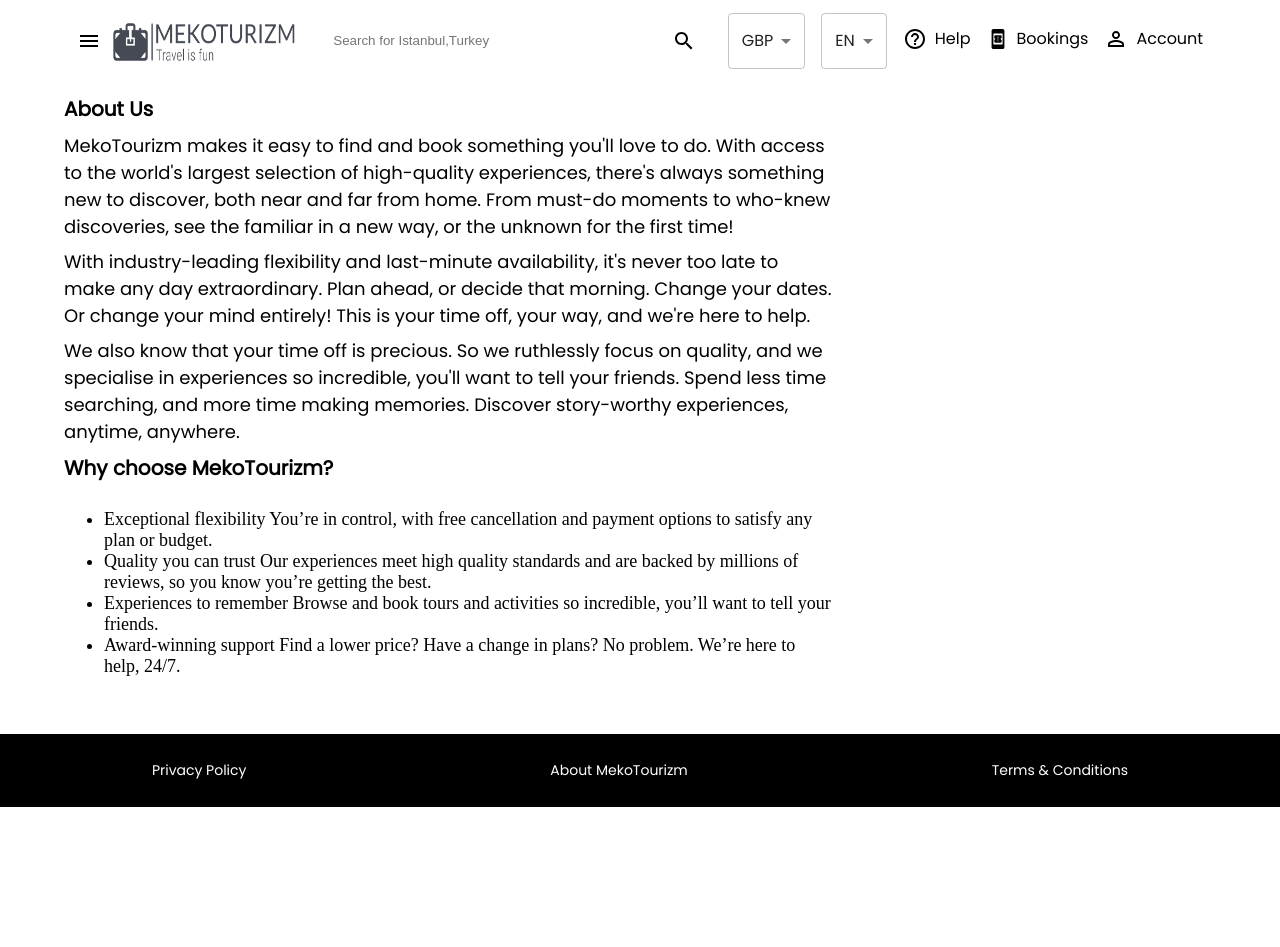
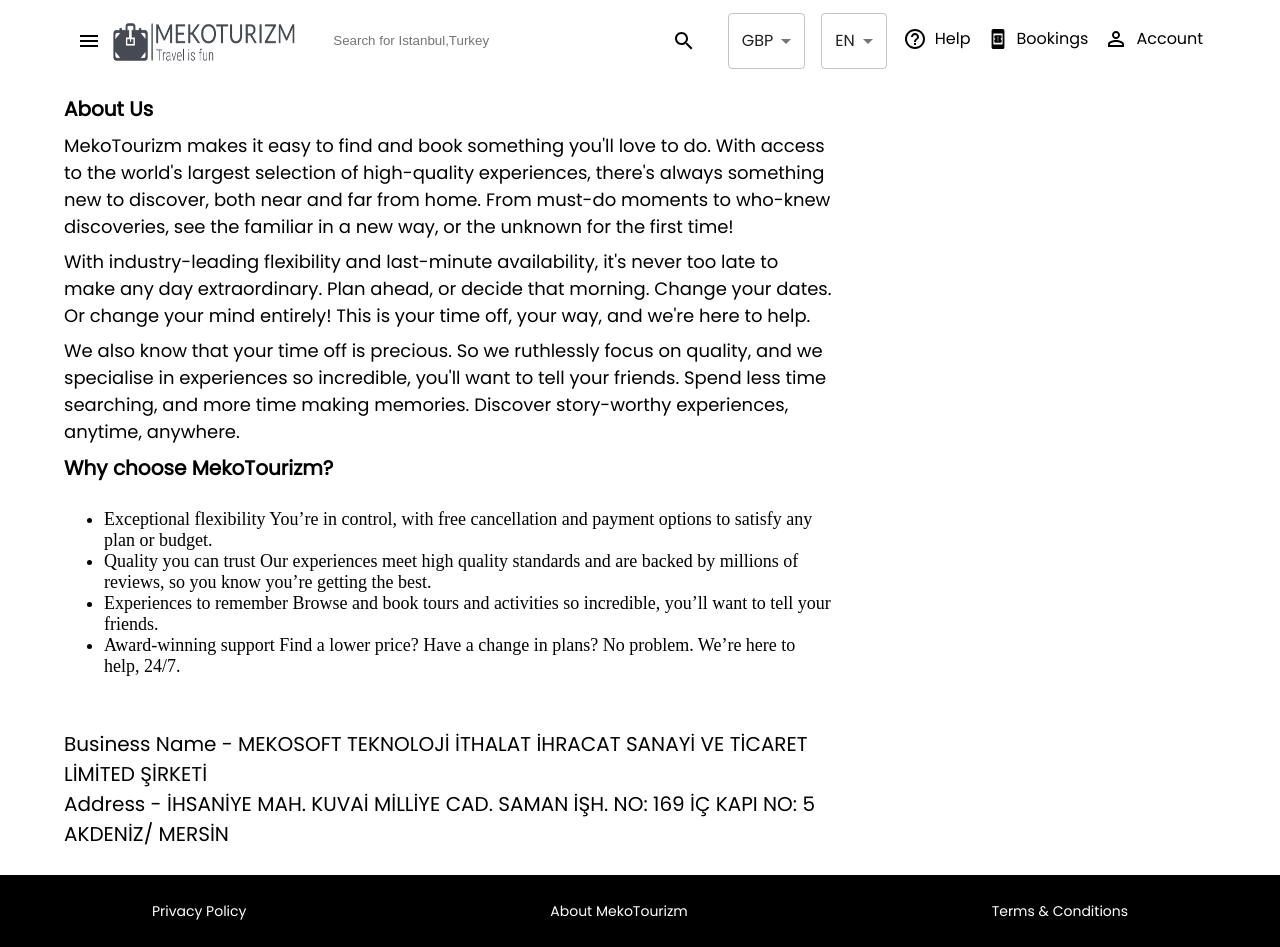
Before and after one commit to Kirans05/tour_project, a React (Create React App) app: page /aboutPage in a window 1280 px wide. Before the commit the page ends 807 px from the top, so only its background shows below. Built offline with nearby package versions, Linux system fonts and the light colour scheme.

Commit message:
added name and address

```diff
--- a/src/Screens/FooterComponents/About/AboutPage.js
+++ b/src/Screens/FooterComponents/About/AboutPage.js
@@ -17,10 +17,10 @@
           flexDirection:"column",
           alignItems:"flex-start",
           justifyContent:"flex-start",
-          padding:{xs:"0% 3% 0% 3%",md:"2% 5% 0% 5%"},
+          padding:{xs:"2% 3% 2% 3%",md:"2% 5% 2% 5%"},
           width:{xs:"90%",md:"60%"},
           rowGap:1,
-          height:{xs:"160vh",md:"80vh"}
+          height:{xs:"fit-content",md:"fit-content"}
         }}
         >
           <Typography
@@ -76,6 +76,16 @@
               </li>
             </ul>
           </Box>
+          <br />
+          {/* business name and address */}
+          <Box>
+            <Typography  sx={{
+            fontSize:{xs:"16px",md:"20px"}
+          }}>Business Name - MEKOSOFT TEKNOLOJİ İTHALAT İHRACAT SANAYİ VE TİCARET LİMİTED ŞİRKETİ</Typography>
+            <Typography  sx={{
+            fontSize:{xs:"16px",md:"20px"}
+          }}>Address - İHSANİYE MAH. KUVAİ MİLLİYE CAD. SAMAN İŞH. NO: 169 İÇ KAPI NO: 5 AKDENİZ/ MERSİN</Typography>
+          </Box>
         </Box>
         <Footer />
     </Box>
```
